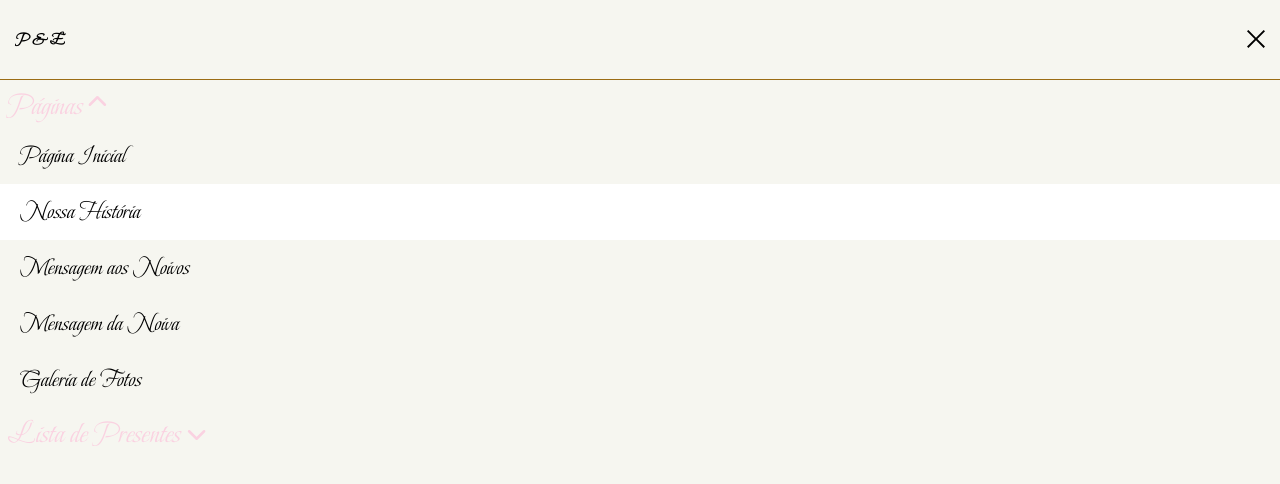
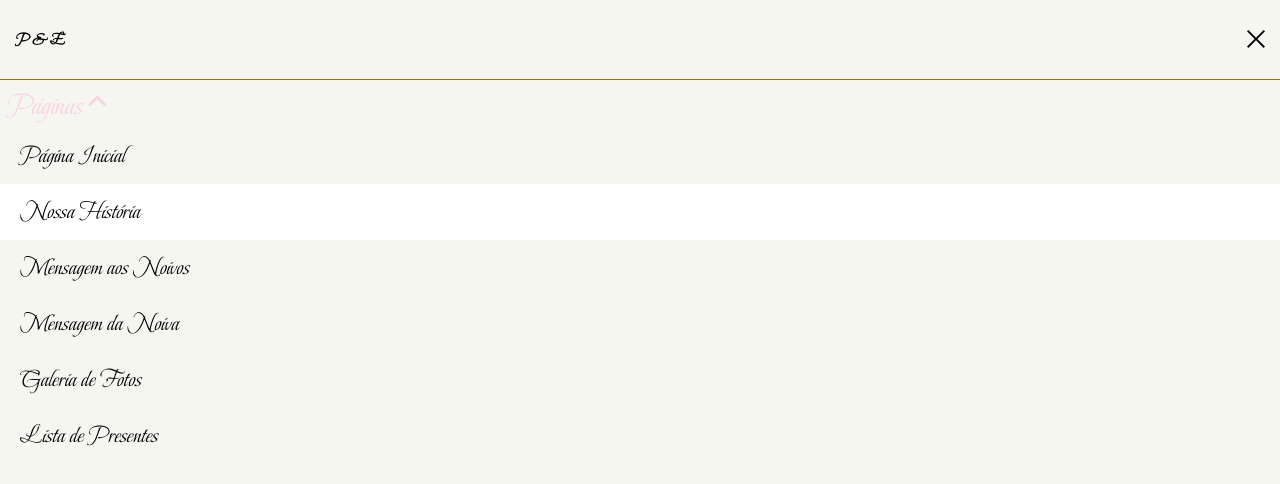
Before and after one commit to MarceloJrdaLuz/projetositecasamento, a Next.js app: page /nossahistoria in a window 1280 px wide. Both pictures are taken after a click on the element 1256 px from the left and 39 px from the top of the page. Shown: the top 484 px of the page. Built offline with nearby package versions, Linux system fonts and the light colour scheme.

Commit message:
Atualizacao para o dia do casamento nao exibir contagem

```diff
--- a/components/ContagemRegressiva.tsx
+++ b/components/ContagemRegressiva.tsx
@@ -1,9 +1,9 @@
+import moment, { isMoment } from "moment"
 import { useEffect, useState } from "react"
 import TempoRestante from '../functions/TempoRestante'
 
 interface ContagemRegressivaProps {
 }
-
 export default function ContagemRegressiva(props: ContagemRegressivaProps) {
 
     const [dias, setDias] = useState<null | number>(null)
@@ -11,8 +11,11 @@ export default function ContagemRegressiva(props: ContagemRegressivaProps) {
     const [minutos, setMinutos] = useState<null | number>(null)
     const [segundos, setSegundos] = useState<null | number>(null)
 
+    const [diaDoCasamento, setDiaDoCasamento] = useState(false)
+
     useEffect(() => {
-    },[segundos, minutos, horas, dias])
+        moment().format('YYYY-MM-DD') === '2022-07-30' && setDiaDoCasamento(true)
+    },[segundos])
 
 
     setTempo()
@@ -28,7 +31,8 @@ export default function ContagemRegressiva(props: ContagemRegressivaProps) {
 
     return (
         <div className="flex-col justify-center items-center w-3/4 h-72">
-            <div className="text-3xl md:text-4xl text-center max-w-[300px] m-auto">Contagem Regressiva para o Grande Dia</div>
+            <div className="text-3xl md:text-4xl text-center max-w-[300px] m-auto pb-4">Contagem Regressiva para o Grande Dia</div>
+            {!diaDoCasamento ? (
             <div className="flex flex-wrap  w-full h-2/5 justify-between p-5">
                 <div className="flex flex-wrap items-center w-5/12 m-2 h-full">
                     <div className="flex flex-wrap w-full h-5/6 justify-center relative">
@@ -62,7 +66,10 @@ export default function ContagemRegressiva(props: ContagemRegressivaProps) {
                     </div>
                     <div className="w-full text-center text-xl">Segundos</div>
                 </div>
-            </div>
+            </div>):
+            (
+                <div className="flex justify-center items-center w-full p-24 text-5xl lg:text-6xl bg-casamento-300 text-white rounded-xl shadow-lg">O grande dia chegou</div>
+            )}
         </div>
     )
 }
--- a/components/MenuNavegacao.tsx
+++ b/components/MenuNavegacao.tsx
@@ -25,6 +25,9 @@ export default function MenuNavegacao() {
                 <Link href={'/galeriadefotos'} passHref>
                     <li className={`cursor-pointer py-3 pl-5 text-2xl w-screen ${document.title === 'Galeria de Fotos' && 'bg-white'}`}>Galeria de Fotos</li>
                 </Link>
+                <Link href={'/listadepresentes'} passHref>
+                    <li className={`cursor-pointer py-3 pl-5 text-2xl w-screen ${document.title === 'Lista de Presentes' && 'bg-white'}`}>Lista de Presentes</li>
+                </Link>
             </>
         )
     }
@@ -45,12 +48,12 @@ export default function MenuNavegacao() {
                 {paginasVisivel && <ul>
                     {renderItensPaginas()}
                 </ul>}
-                <div className="presentes h-auto">
+                {/* <div className="presentes h-auto">
                     <SecaoMenu texto='Lista de Presentes' listaPresentesVisivel={listaPresentesVisivel} onClick={() => setListaPresentesVisivel(listaPresentesVisivel === true ? false : true)} />
                     {listaPresentesVisivel && <ul>
                         {listaPresentesVisivel && renderListaPresentes()}
                     </ul>}
-                </div>
+                </div> */}
             </div>
         </div>
     )
```
